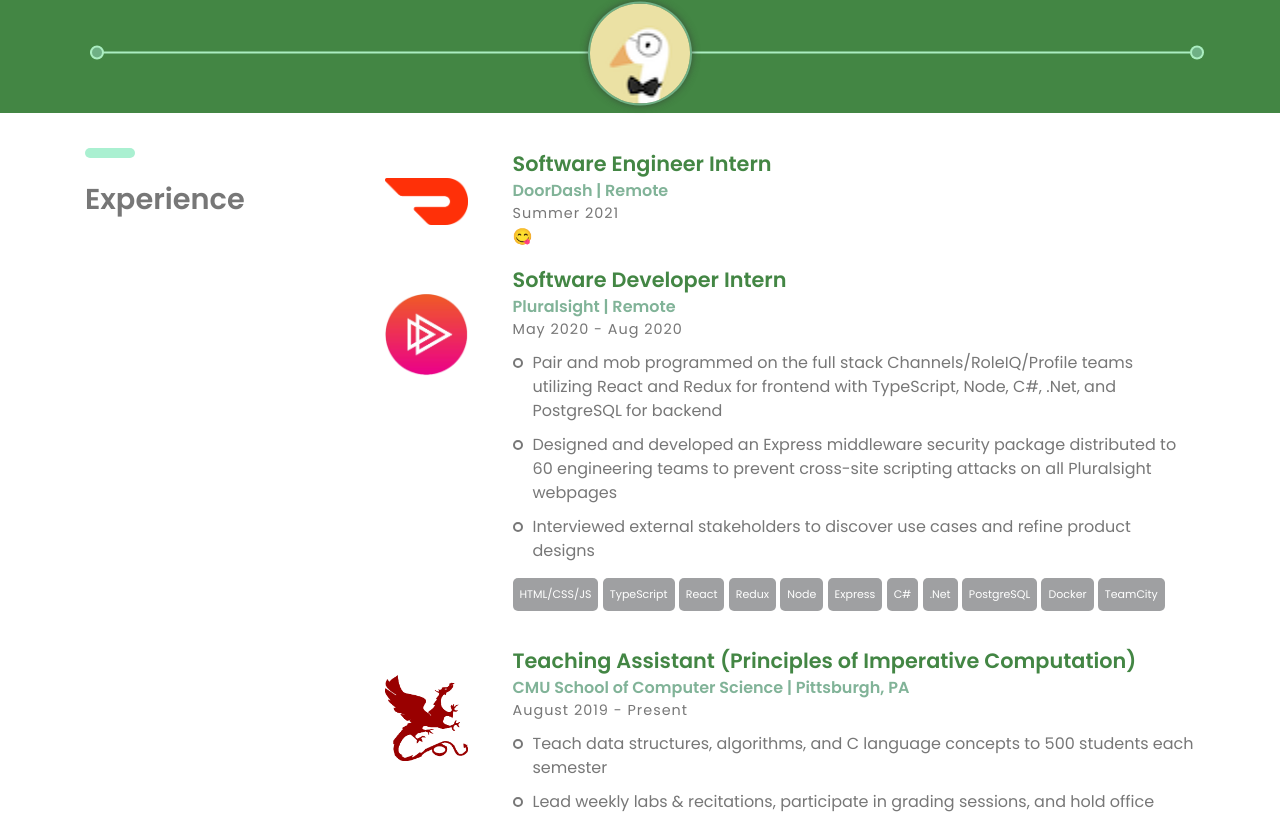
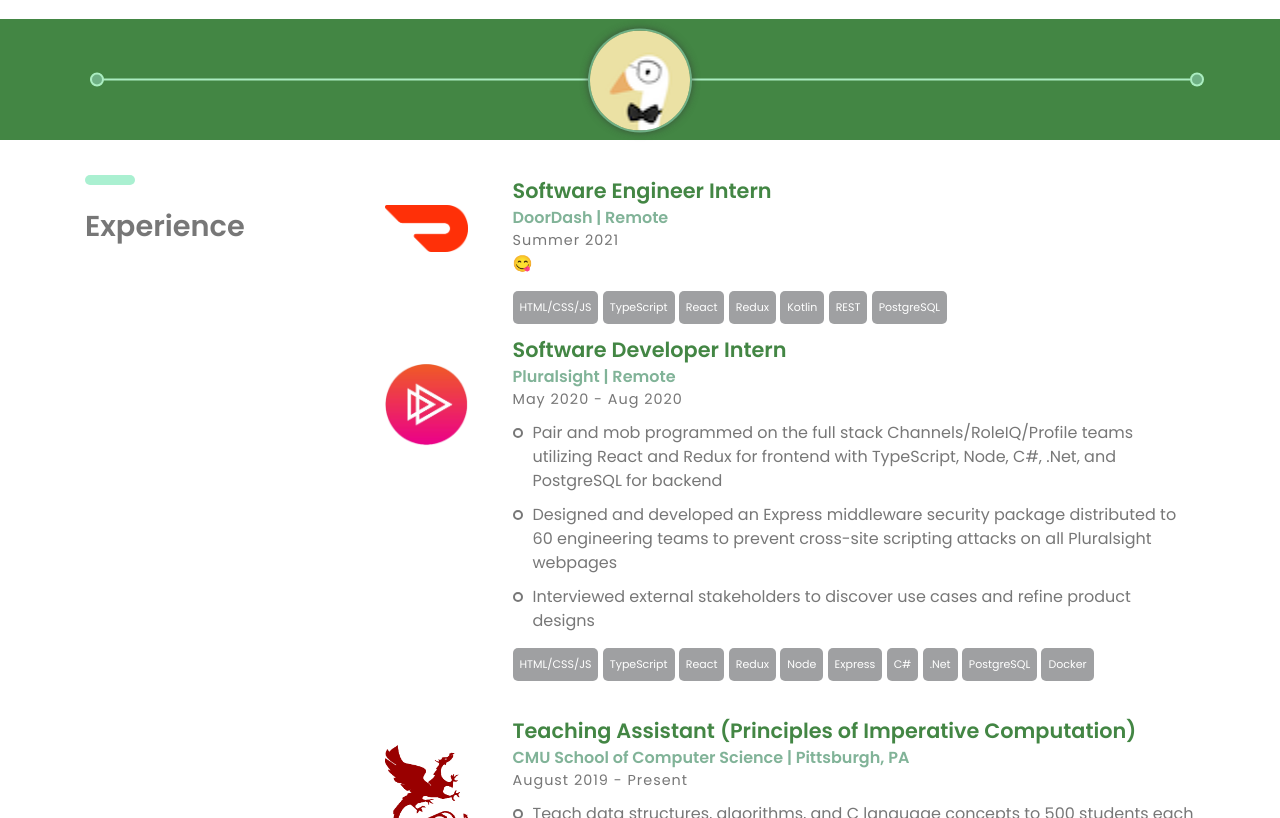
Before and after one commit to austin-leung/austin-leung.github.io, a plain HTML site: page index.html in a window 1280 px wide. Shown: the part 1705-2523 px from the top of the page. Drawn offline with Linux system fonts and the light colour scheme; files whose address does not match are found by name.

Commit message:
UI updates

```diff
--- a/index.html
+++ b/index.html
@@ -42,7 +42,7 @@
 						</div>
 						<div id="banner-text">
 							<h1 class="vcard"><span class="fn">Austin Leung</span></h1><br>
-							<p>Hi, I'm Austin, a rising senior at Carnegie Mellon University studying Information Systems with minors in Computer Science and Software Engineering. <br><br>This summer I'm developing a platform for restaurants to reach their customers with DoorDash!
+							<p>Hi, I'm Austin, a rising senior at Carnegie Mellon University studying Information Systems with minors in Computer Science and Software Engineering. I'm passionate about full-stack development!<br><br>This summer I'm developing a platform for restaurants to reach their customers with DoorDash!
 							</p>
 						</div><br>
 						<ul class="social-icons">
@@ -265,6 +265,13 @@
 								😋
 							</ul>
 							<div class="skills">
+								<span class="skill">HTML/CSS/JS</span>
+								<span class="skill">TypeScript</span>
+								<span class="skill">React</span>
+								<span class="skill">Redux</span>
+								<span class="skill">Kotlin</span>
+								<span class="skill">REST</span>
+								<span class="skill">PostgreSQL</span>
 							</div>
 						</div>
 					</div><!-- experience -->
@@ -295,7 +302,6 @@
 								<span class="skill">.Net</span>
 								<span class="skill">PostgreSQL</span>
 								<span class="skill">Docker</span>
-								<span class="skill">TeamCity</span>
 							</div>
 						</div>
 					</div><!-- experience -->
```
